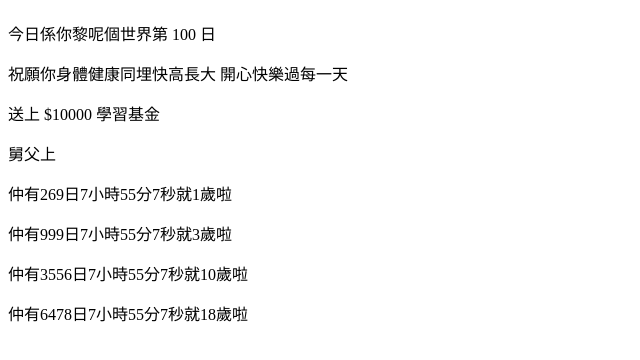
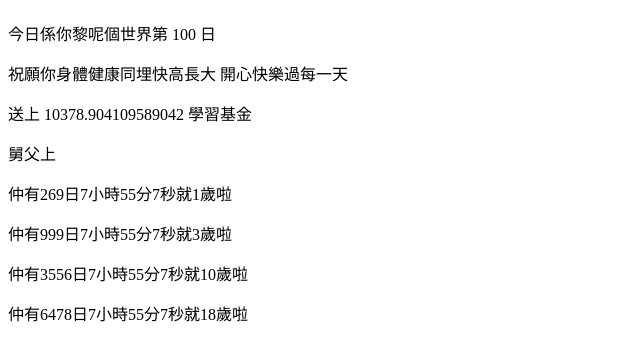
Before and after one commit to mrdoi/HangDoiFunding, a plain HTML site: page index.html in a window 1280 px wide. Shown: the part 54-414 px from the top of the page, without its empty margins (0-640 px from the left). Drawn offline with Linux system fonts and the light colour scheme.

Commit message:
Update index.html

```diff
--- a/index.html
+++ b/index.html
@@ -5,6 +5,21 @@ var oneYrCountDownDate = new Date("Jan 20, 2025 00:00:00").getTime();
 var threeYrCountDownDate = new Date("Jan 20, 2027 00:00:00").getTime();
 var tenYrCountDownDate = new Date("Jan 20, 2034 00:00:00").getTime();
 var eighteenYrCountDownDate = new Date("Jan 20, 2042 00:00:00").getTime();
+function cal(){
+ // Get hang's birth date and time
+ const hangLanding = new Date('Jan 20, 2023 00:00:00 GMT+00:00');
+ var hangLandingtime = hangLanding.getTime();
+  var now = new Date().getTime();
+
+  // Find the distance between now and the count down date
+  var distance = now - hangLandingtime;
+
+  // Time calculations for days, hours, minutes and seconds
+  var days = Math.floor(distance / (1000 * 60 * 60 * 24));
+
+  //3% interest
+  return 10000*(1+0.03*days/365)
+}
 
 function display(importantDate){
   // Get today's date and time
@@ -36,7 +51,7 @@ var x = setInterval(function() {
   document.getElementById("demo3").innerHTML = display(threeYrCountDownDate);
   document.getElementById("demo10").innerHTML = display(tenYrCountDownDate);
   document.getElementById("demo18").innerHTML = display(eighteenYrCountDownDate);
-
+  document.getElementById("funding").innerHTML = cal();
 
 }, 1000);
 </script>
@@ -51,7 +66,7 @@ var x = setInterval(function() {
   <p>今日係你黎呢個世界第 100 日</p>
   <p>祝願你身體健康同埋快高長大
    開心快樂過每一天</p>
-  <p>送上 $10000 學習基金</p>
+  <p>送上 <span id="funding"></span> 學習基金</p>
   <p class="signature">舅父上</p>
   <p>仲有<span id="demo1"></span>就1歲啦</p>
   <p>仲有<span id="demo3"></span>就3歲啦</p>
```
